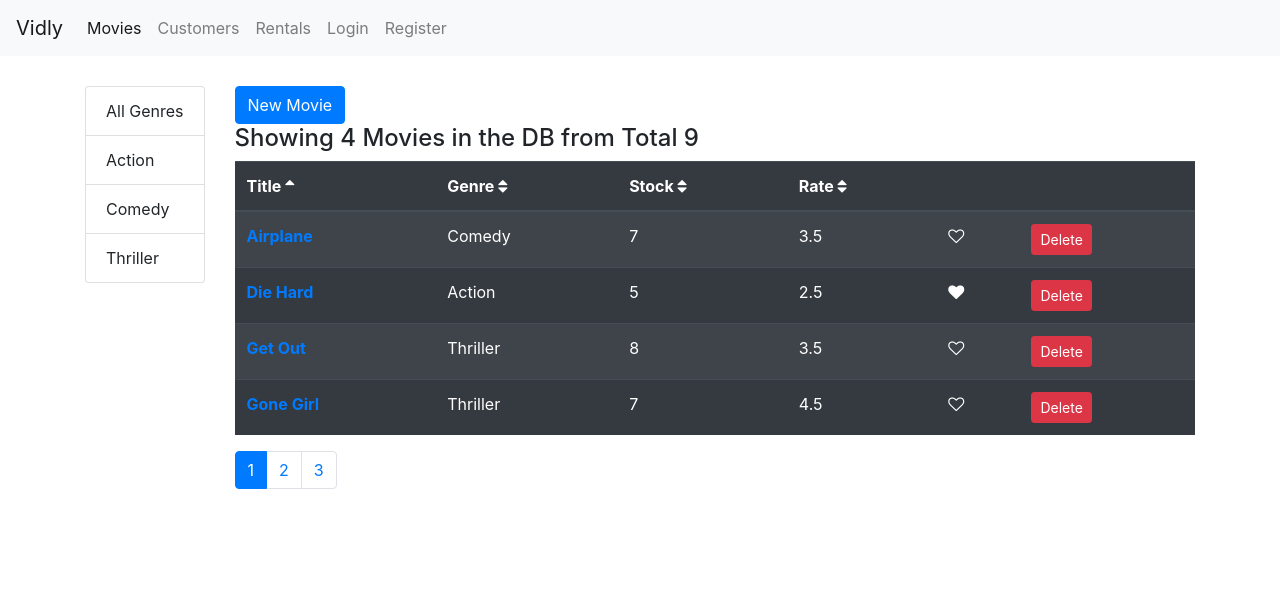
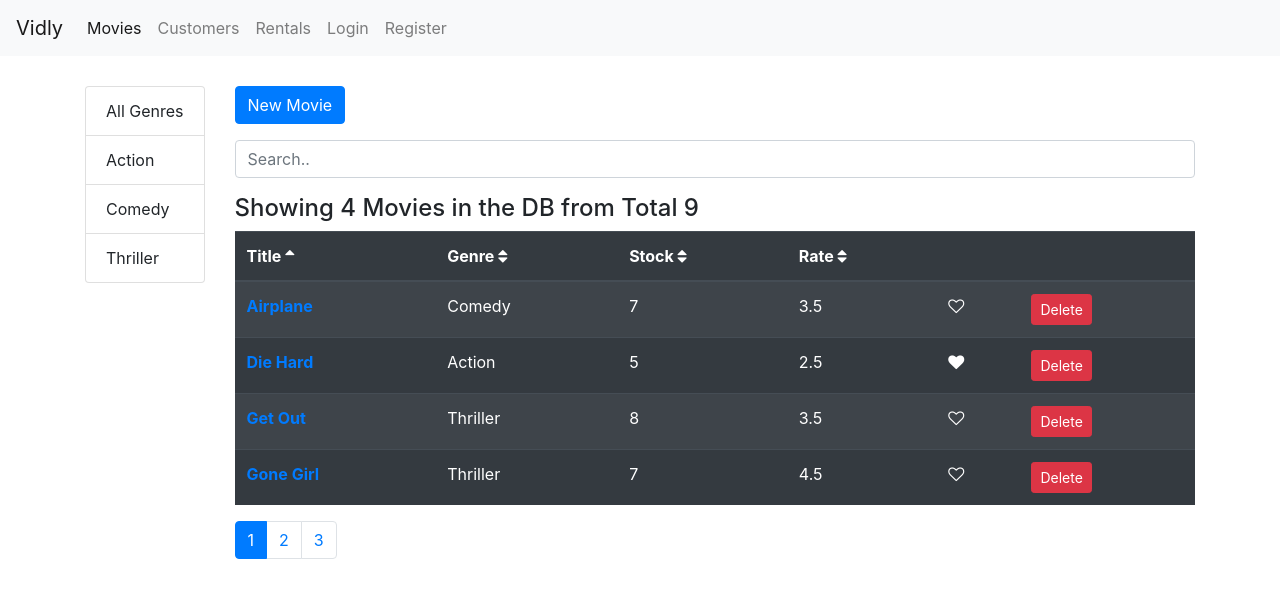
Before and after one commit to amu3dev/VidlyRepo1, a React (Create React App) app: page /movies in a window 1280 px wide. Shown: the top 598 px of the page. Built offline with nearby package versions, Linux system fonts and the light colour scheme.

Commit message:
add the following - SearchBox -SearchQuery -modified handleGenreSelect - add handleSearchBoxChange - getPageData modificationts to work after add SearchBox Component - update render

```diff
--- a/src/components/vidly.jsx
+++ b/src/components/vidly.jsx
@@ -7,6 +7,7 @@ import { getGenres } from "../services/fakeGenreService";
 import MovieTable from "./moviesTable";
 import _ from "lodash";
 import NewMovieButton from "./newMovieButton";
+import SearchBox from "./searchBox";
 
 class Vidly extends Component {
   state = {
@@ -15,6 +16,7 @@ class Vidly extends Component {
     pageSize: 4,
     currentPage: 1,
     selectedGenre: "",
+    searchQuery: "",
     sortColumn: { path: "title", order: "asc" },
   };
 
@@ -44,11 +46,20 @@ class Vidly extends Component {
 
   handleGenreSelect = (genre) => {
     this.state.movies.filter((movie) => movie.genre.name === genre.name);
-    this.setState({ selectedGenre: genre, currentPage: 1 });
+    this.setState({ searchQuery: "", selectedGenre: genre, currentPage: 1 });
   };
 
   handleSort = (sortColumn) => {
     this.setState({ sortColumn });
+  };
+
+  handleSearchBoxChange = (query) => {
+    this.setState({
+      searchQuery: query,
+      selectedGenre: "anyValueEvenNull",
+      currentPage: 1,
+    });
+    console.log("query =>", query);
   };
 
   getPageData = () => {
@@ -56,14 +67,24 @@ class Vidly extends Component {
       pageSize,
       currentPage,
       selectedGenre,
+      sortColumn,
+      searchQuery,
       movies: allMovies,
-      sortColumn,
     } = this.state;
     // filter=> sort => paginate
-    const filtered =
+    let filtered = allMovies;
+
+    if (searchQuery)
+      filtered = allMovies.filter((m) =>
+        m.title.toLowerCase().startsWith(searchQuery.toLowerCase())
+      );
+    else if (
       selectedGenre && selectedGenre._id !== "All Genres"
-        ? allMovies.filter((m) => m.genre._id === selectedGenre._id)
-        : allMovies;
+        ? (filtered = allMovies.filter(
+            (m) => m.genre._id === selectedGenre._id
+          ))
+        : filtered
+    );
 
     const sorted = _.orderBy(filtered, [sortColumn.path], [sortColumn.order]);
     const movies = paginate(sorted, currentPage, pageSize);
@@ -71,7 +92,7 @@ class Vidly extends Component {
   };
 
   render() {
-    const { pageSize, currentPage, sortColumn } = this.state;
+    const { pageSize, currentPage, sortColumn, searchQuery } = this.state;
 
     const { data, totalCount } = this.getPageData();
 
@@ -90,6 +111,10 @@ class Vidly extends Component {
 
         <div className="col">
           <NewMovieButton />
+          <SearchBox
+            value={searchQuery}
+            onChange={this.handleSearchBoxChange}
+          />
           <p className="h4">{this.state.movies.length > 0 ? x : y}</p>
           <MovieTable
             movies={data}
```
